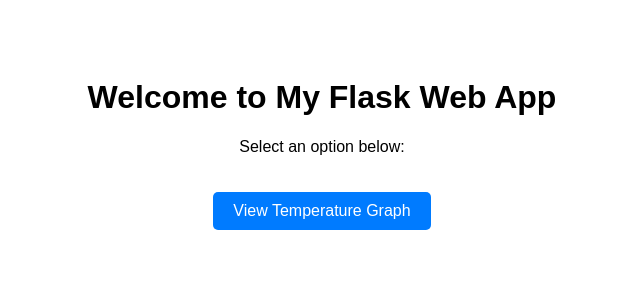
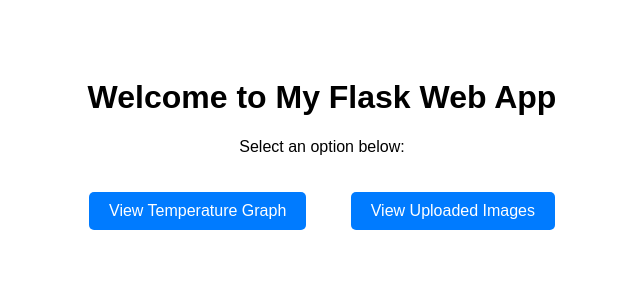
Before and after one commit to liu-cal/WeatherWizard, a Flask app: page / in a window 1280 px wide. Shown: the top 300 px of the page, without its empty margins (318-958 px from the left). Run offline with Flask 3, Linux system fonts and the light colour scheme; parts of the project's set-up code (start-up, migrations or seed data) failed here and were passed over.

Commit message:
Getting images

```diff
--- a/weather_wizard_backend/main.py
+++ b/weather_wizard_backend/main.py
@@ -1,66 +1,15 @@
-# import base64
-# import csv
-#
-# from flask import Flask, request, render_template, jsonify
-# from werkzeug.utils import secure_filename, send_from_directory
-#
-# import os
-#
-# appFlask = Flask(__name__)
-# appFlask.config['UPLOAD_FOLDER'] = 'uploads/'  # This is where I defined the folder
-#
-# # To catch if the folder does not exist
-# os.makedirs(appFlask.config['UPLOAD_FOLDER'], exist_ok=True)
-#
-#
-# # db = SQLAlchemy(appFlask)
-#
-# @appFlask.route('/', methods=['GET', 'POST'])
-# def index():
-#     if request.method == 'POST':
-#         # Retrieve files from the 'folder_input' field
-#         files = request.files.getlist("folder_input")
-#         image_files = []
-#         for file in files:
-#             if file and allowed_file(file.filename):
-#                 # Save the file and add it to the image_files list
-#                 filename = secure_filename(file.filename)
-#                 file_path = os.path.join(appFlask.config['UPLOAD_FOLDER'], filename)
-#                 file.save(file_path)
-#                 image_files.append(file_path)
-#
-#         if image_files:
-#             # No need to send the full paths to the template
-#             return render_template('result.html', image_files=image_files)
-#         else:
-#             return render_template('result.html', image_files=None)
-#
-#     return render_template('index.html')
-#
-# def render_picture(data):
-#
-#     render_pic = base64.b64encode(data).decode('ascii')
-#     return render_pic
-#
-# def allowed_file(filename):
-#     return '.' in filename and \
-#         filename.rsplit('.', 1)[1].lower() in {'jpg', 'jpeg', 'png', 'gif', 'bmp'}
-#
-#
-# @appFlask.route('/uploads/<filename>')
-# def uploaded_file(filename):
-#     return send_from_directory(appFlask.config['UPLOAD_FOLDER'], filename)
-#
-#
-# if __name__ == '__main__':
-#     appFlask.run(debug=True, port=5000)
+import atexit
+
+from Database.db_get import fetchImages
+
 from flask import Flask, render_template
 import pandas as pd
 import json
 import plotly
 import plotly.express as px
 
-from Database.db_setup import create_connection
+from Database.db_setup import create_connection, insertDefaultImages, deleteAllImages
+
 
 app = Flask(__name__)
 
@@ -86,7 +35,20 @@ def line_graph():
         description="Graph shows temperature and humidity changes over time."
     )
 
-create_connection()
+@app.route('/result', methods=['GET'])
+def result():
+    images = fetchImages().get_json()  # Fetch images from the database
+    return render_template('result.html', image_files=images)
+
+def main():
+    create_connection()
+    insertDefaultImages()
+
+    # Start the Flask application
+    app.run(debug=True)
+
+# Register the deleteAllImages function to be called when the application ends
+atexit.register(deleteAllImages)
 
 if __name__ == '__main__':
-    app.run(debug=True)
+    main()
--- a/weather_wizard_backend/templates/index.html
+++ b/weather_wizard_backend/templates/index.html
@@ -10,61 +10,61 @@
 {#<!--    <a href="/images">Images</a>-->#}
 {#<!--</body>-->#}
 {#<!--</html>-->#}
-{#<!DOCTYPE html>#}
-{#<html lang="en">#}
-{#<head>#}
-{#    <meta charset="UTF-8">#}
-{#    <meta name="viewport" content="width=device-width, initial-scale=1.0">#}
-{#    <title>Folder Selection</title>#}
-{#    <style>#}
-{#        body {#}
-{#            font-family: 'Segoe UI', Tahoma, Geneva, Verdana, sans-serif;#}
-{#            background-color: #f7f7f7;#}
-{#            padding: 40px;#}
-{#            display: flex;#}
-{#            justify-content: center;#}
-{#            align-items: center;#}
-{#            height: 100vh;#}
-{#            margin: 0;#}
-{#        }#}
-{#        .form-container {#}
-{#            background-color: #fff;#}
-{#            padding: 20px;#}
-{#            border-radius: 8px;#}
-{#            box-shadow: 0 4px 6px rgba(0, 0, 0, 0.1);#}
-{#            width: 100%;#}
-{#            max-width: 400px;#}
-{#        }#}
-{#        .form-group {#}
-{#            margin-bottom: 20px;#}
-{#        }#}
-{#        label {#}
-{#            display: block;#}
-{#            margin-bottom: 5px;#}
-{#            color: #333;#}
-{#        }#}
-{#        input[type="file"] {#}
-{#            width: 100%;#}
-{#            padding: 10px;#}
-{#            border: 1px solid #ddd;#}
-{#            border-radius: 4px;#}
-{#            box-sizing: border-box;#}
-{#            display: block;#}
-{#        }#}
-{#        input[type="submit"] {#}
-{#            background-color: #0056b3;#}
-{#            color: white;#}
-{#            padding: 10px 15px;#}
-{#            border: none;#}
-{#            border-radius: 4px;#}
-{#            cursor: pointer;#}
-{#            width: 100%;#}
-{#            box-sizing: border-box;#}
-{#        }#}
-{#        input[type="submit"]:hover {#}
-{#            background-color: #003d82;#}
-{#        }#}
-{#    </style>#}
+<!--{<!DOCTYPE html>-->
+<!--{#<html lang="en">#}-->
+<!--{#<head>#}-->
+<!--{#    <meta charset="UTF-8">#}-->
+<!--{#    <meta name="viewport" content="width=device-width, initial-scale=1.0">#}-->
+<!--{#    <title>Folder Selection</title>#}-->
+<!--{#    <style>#}-->
+<!--{#        body {#}-->
+<!--{#            font-family: 'Segoe UI', Tahoma, Geneva, Verdana, sans-serif;#}-->
+<!--{#            background-color: #f7f7f7;#}-->
+<!--{#            padding: 40px;#}-->
+<!--{#            display: flex;#}-->
+<!--{#            justify-content: center;#}-->
+<!--{#            align-items: center;#}-->
+<!--{#            height: 100vh;#}-->
+<!--{#            margin: 0;#}-->
+<!--{#        }#}-->
+<!--{#        .form-container {#}-->
+<!--{#            background-color: #fff;#}-->
+<!--{#            padding: 20px;#}-->
+<!--{#            border-radius: 8px;#}-->
+<!--{#            box-shadow: 0 4px 6px rgba(0, 0, 0, 0.1);#}-->
+<!--{#            width: 100%;#}-->
+<!--{#            max-width: 400px;#}-->
+<!--{#        }#}-->
+<!--{#        .form-group {#}-->
+<!--{#            margin-bottom: 20px;#}-->
+<!--{#        }#}-->
+<!--{#        label {#}-->
+<!--{#            display: block;#}-->
+<!--{#            margin-bottom: 5px;#}-->
+<!--{#            color: #333;#}-->
+<!--{#        }#}-->
+<!--{#        input[type="file"] {#}-->
+<!--{#            width: 100%;#}-->
+<!--{#            padding: 10px;#}-->
+<!--{#            border: 1px solid #ddd;#}-->
+<!--{#            border-radius: 4px;#}-->
+<!--{#            box-sizing: border-box;#}-->
+<!--{#            display: block;#}-->
+<!--{#        }#}-->
+<!--{#        input[type="submit"] {#}-->
+<!--{#            background-color: #0056b3;#}-->
+<!--{#            color: white;#}-->
+<!--{#            padding: 10px 15px;#}-->
+<!--{#            border: none;#}-->
+<!--{#            border-radius: 4px;#}-->
+<!--{#            cursor: pointer;#}-->
+<!--{#            width: 100%;#}-->
+<!--{#            box-sizing: border-box;#}-->
+<!--{#        }#}-->
+<!--{#        input[type="submit"]:hover {#}-->
+<!--{#            background-color: #003d82;#}-->
+<!--{#        }#}-->
+<!--{#    </style>#}-->
 {#</head>#}
 {#<body>#}
 {#    <div class="form-container">#}
@@ -110,6 +110,7 @@
     <h1>Welcome to My Flask Web App</h1>
     <p>Select an option below:</p>
     <a href="/line_graph">View Temperature Graph</a>
+    <a href="/result">View Uploaded Images</a>
     <!-- Add more links to other pages or functionalities here -->
 </body>
 </html>
```
Also changed, not shown: weather_wizard_backend/Database/create_db.py (+21 -26 lines), weather_wizard_backend/Database/db_get.py (added, +28 -0 lines), weather_wizard_backend/Database/db_setup.py (+46 -0 lines), weather_wizard_backend/templates/result.html (+1 -1 lines), weather_wizard_backend/Database/weather.db (added), 1 other file.
